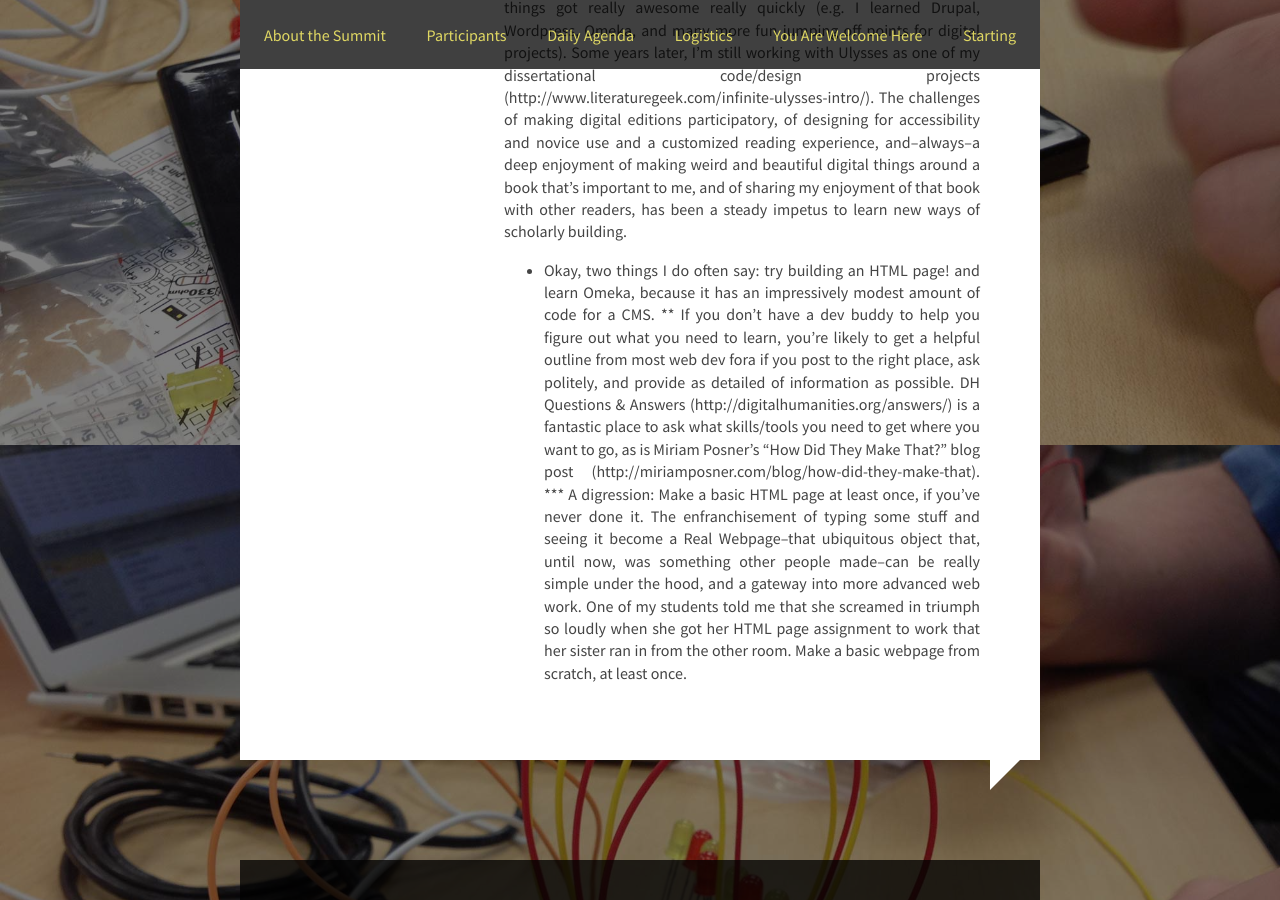
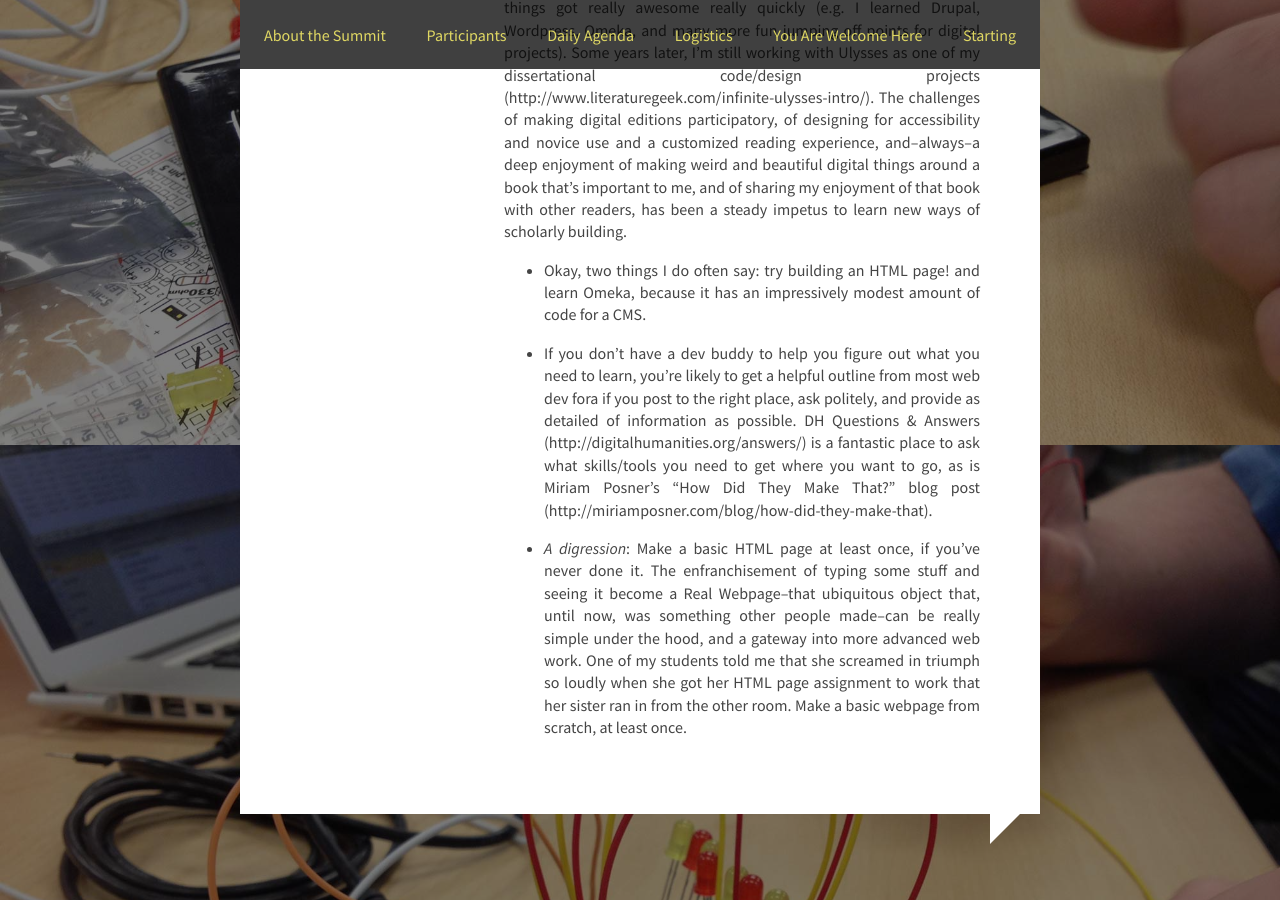
Before and after one commit to scholarslab/speakingincode, a Jekyll site: the page built from starting/amanda-visconti.md, in a window 1280 px wide and 900 px high, scrolled down 1475 px. Built offline with Jekyll 4.4.1, drawn with Linux system fonts in a browser that asks for light colours; nearby versions of some CDN libraries; some web fonts are replaced; Markdown is read by kramdown in place of the engine named in the settings.

Commit message:
Update formatting

```diff
--- a/starting/amanda-visconti.md
+++ b/starting/amanda-visconti.md
@@ -12,5 +12,7 @@ So, I started toward my current work with digital edition interfacing using my t
 About that time, I stumbled into an IMLS internship that placed iSchool students in DH centers (MITH!), discovered the DH community, and things got really awesome really quickly (e.g. I learned Drupal, Wordpress, Omeka, and many more fun jumping off points for digital projects). Some years later, I'm still working with Ulysses as one of my dissertational code/design projects (http://www.literaturegeek.com/infinite-ulysses-intro/). The challenges of making digital editions participatory, of designing for accessibility and novice use and a customized reading experience, and--always--a deep enjoyment of making weird and beautiful digital things around a book that's important to me, and of sharing my enjoyment of that book with other readers, has been a steady impetus to learn new ways of scholarly building.
 
 * Okay, two things I do often say: try building an HTML page! and learn Omeka, because it has an impressively modest amount of code for a CMS.
-** If you don't have a dev buddy to help you figure out what you need to learn, you're likely to get a helpful outline from most web dev fora if you post to the right place, ask politely, and provide as detailed of information as possible. DH Questions & Answers (http://digitalhumanities.org/answers/) is a fantastic place to ask what skills/tools you need to get where you want to go, as is Miriam Posner's "How Did They Make That?" blog post (http://miriamposner.com/blog/how-did-they-make-that).
-*** A digression: Make a basic HTML page at least once, if you've never done it. The enfranchisement of typing some stuff and seeing it become a Real Webpage--that ubiquitous object that, until now, was something other people made--can be really simple under the hood, and a gateway into more advanced web work. One of my students told me that she screamed in triumph so loudly when she got her HTML page assignment to work that her sister ran in from the other room. Make a basic webpage from scratch, at least once.
+* If you don't have a dev buddy to help you figure out what you need to learn, you're likely to get a helpful outline from most web dev fora if you post to the right place, ask politely, and provide as detailed of information as possible. DH Questions & Answers (http://digitalhumanities.org/answers/) is a fantastic place to ask what skills/tools you need to get where you want to go, as is Miriam Posner's "How Did They Make That?" blog post (http://miriamposner.com/blog/how-did-they-make-that).
+
+
+* *A digression*: Make a basic HTML page at least once, if you've never done it. The enfranchisement of typing some stuff and seeing it become a Real Webpage--that ubiquitous object that, until now, was something other people made--can be really simple under the hood, and a gateway into more advanced web work. One of my students told me that she screamed in triumph so loudly when she got her HTML page assignment to work that her sister ran in from the other room. Make a basic webpage from scratch, at least once.
```
Also changed, not shown: starting/index.md (+4 -0 lines).
